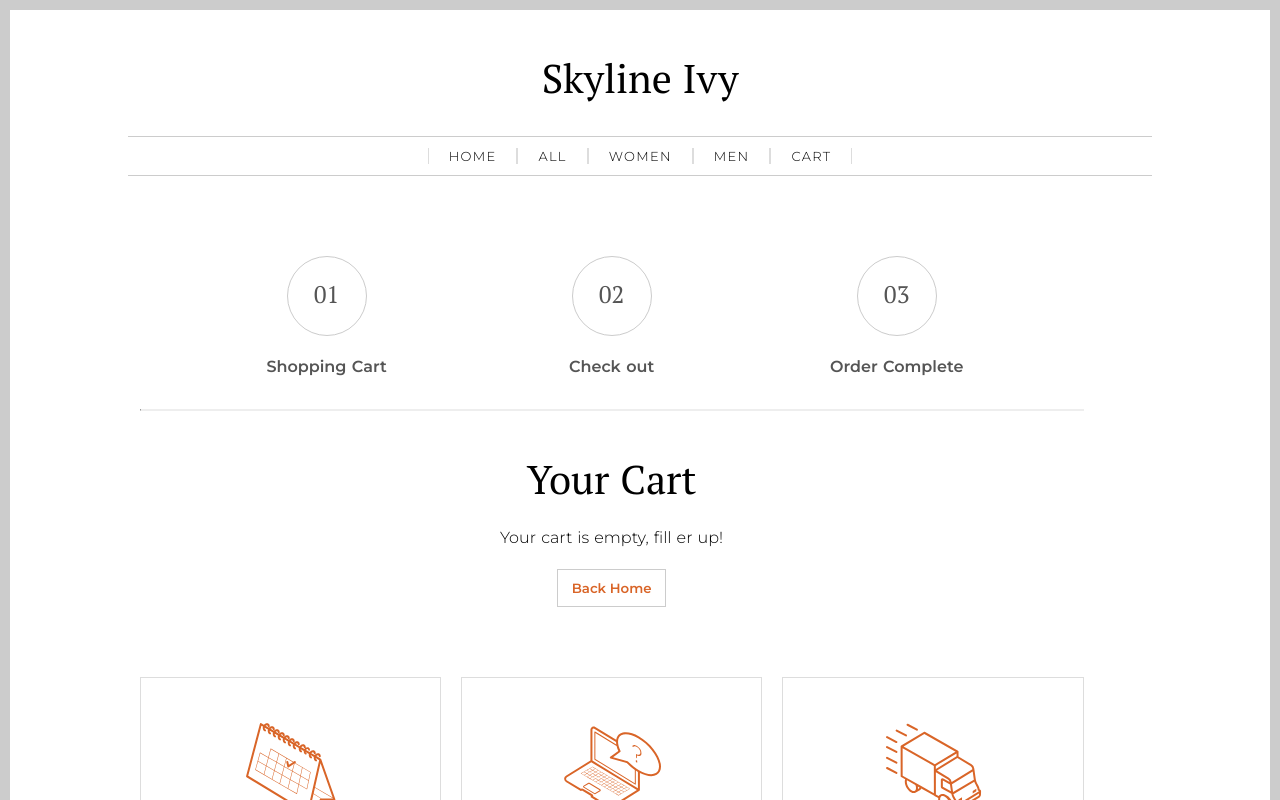
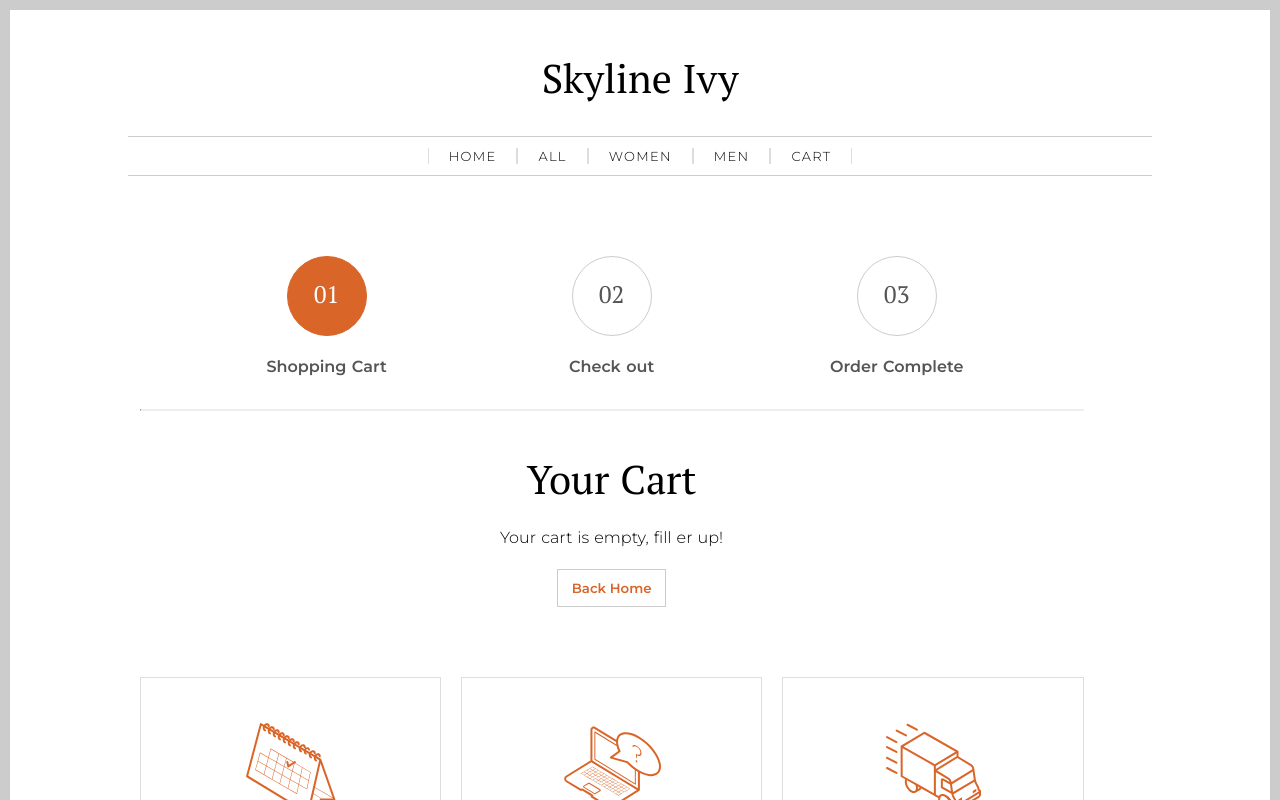
Before and after one commit to davidbaker8391-prog/Ecommerce-Netlify, a Nuxt app: page /cart in a window 1280 px wide. Shown: the top 800 px of the page. Built offline with nearby package versions, Linux system fonts and the light colour scheme.

Commit message:
start working on active classes for the cart

```diff
--- a/components/AppCartSteps.vue
+++ b/components/AppCartSteps.vue
@@ -1,7 +1,7 @@
 <template>
   <section>
     <div class="shopping">
-      <h2>01</h2>
+      <h2 :class="{ active: cartUIStatus === 'idle' }">01</h2>
       <h4>Shopping Cart</h4>
     </div>
     <div class="checkout">
@@ -16,13 +16,19 @@
 </template>
 
 <script>
-export default {};
+import { mapState } from "vuex";
+
+export default {
+  computed: {
+    ...mapState(["cartUIStatus"])
+  }
+};
 </script>
 
 <style lang="scss" scoped>
 section {
   display: grid;
-  grid-template-columns: 1fr 1fr 1fr;
+  grid-template-columns: repeat(3, 1fr);
   grid-template-rows: 1fr;
   grid-column-gap: 100px;
   grid-row-gap: 0px;
@@ -43,6 +49,11 @@ h2 {
   border: 1px solid #ccc;
   padding-top: 21px;
   color: #555;
+  &.active {
+    background: #d96528;
+    border: 1px solid #d96528;
+    color: white;
+  }
 }
 
 h4 {
```
